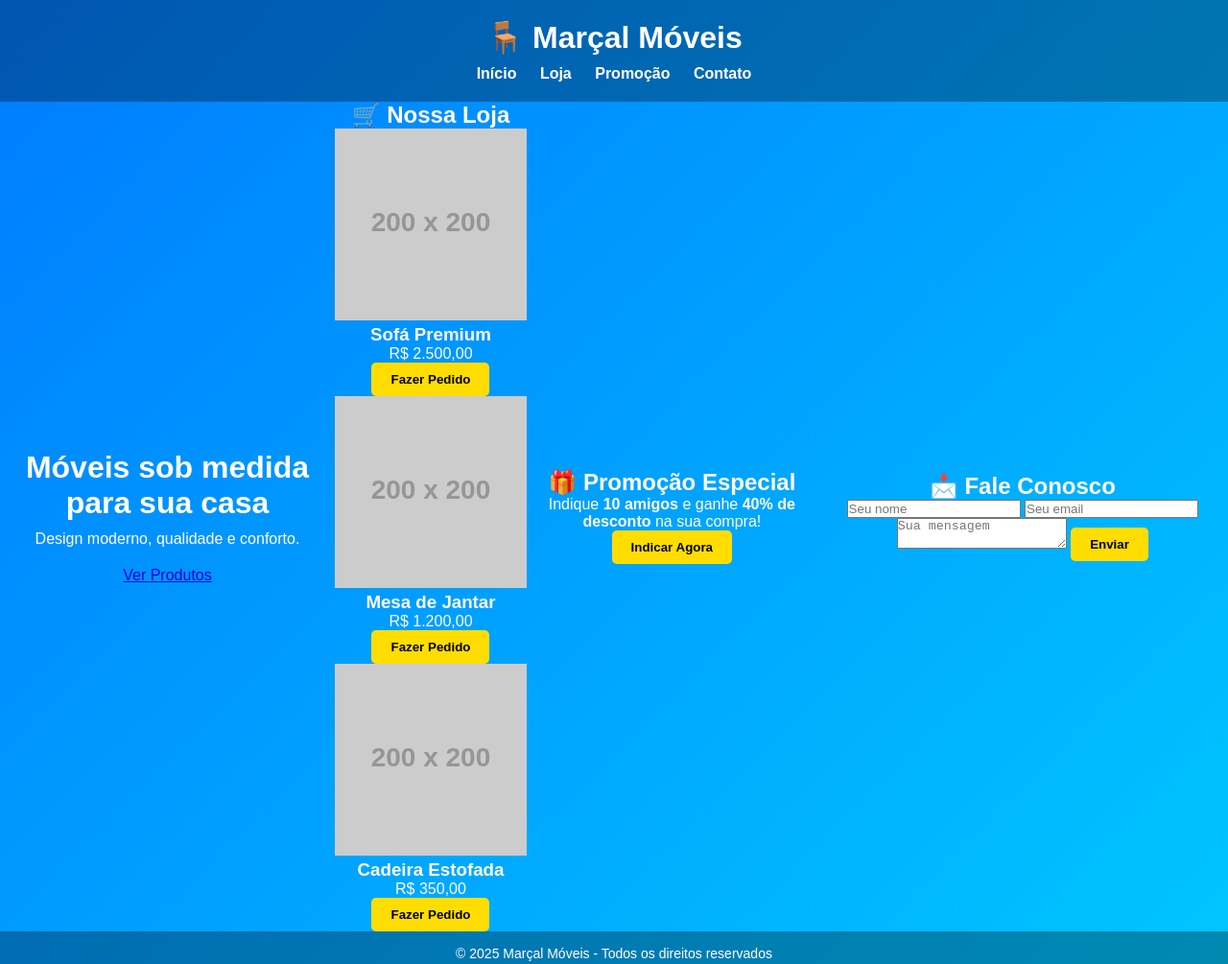
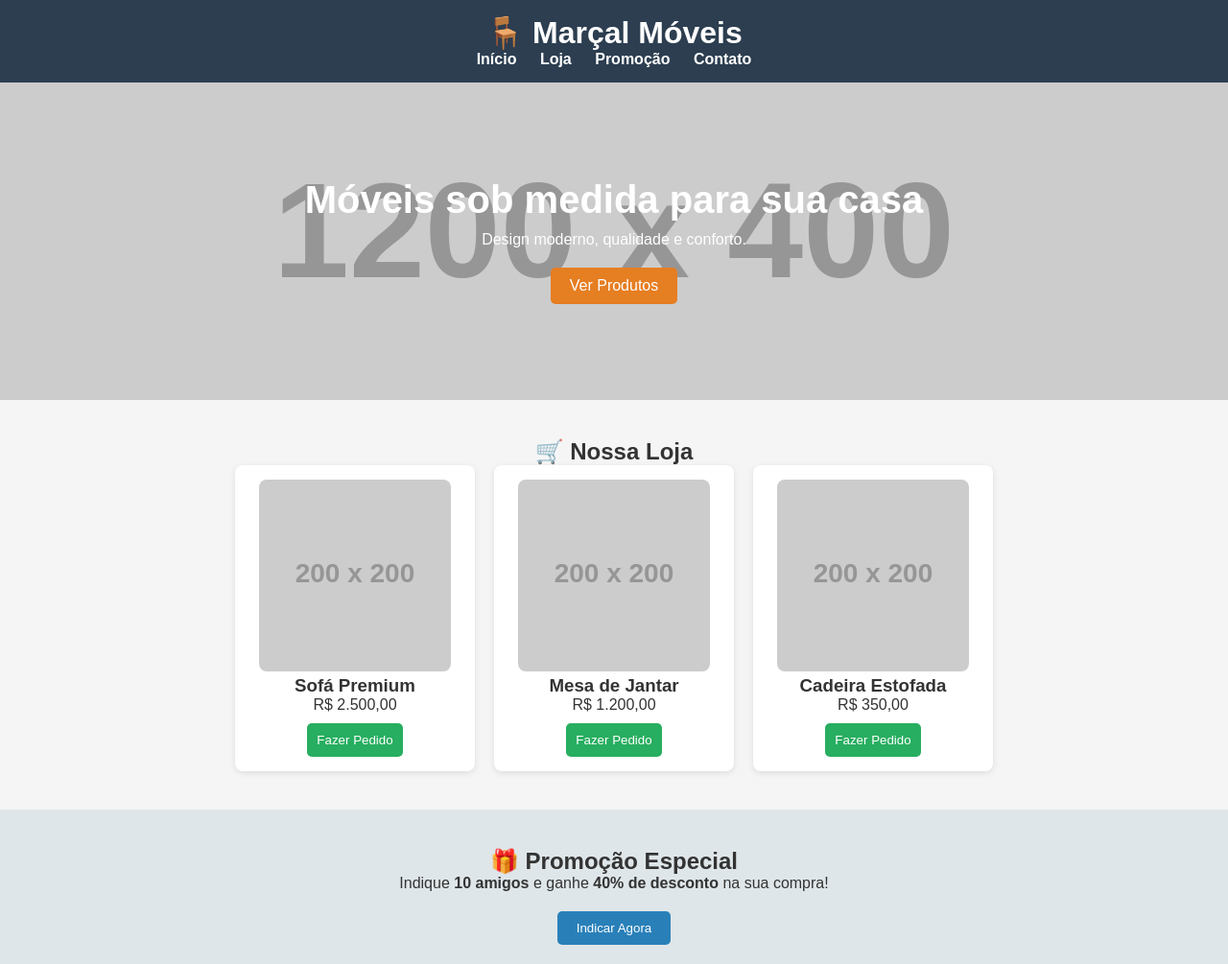
Before and after one commit to campanhasdiesel-design/meu-site1, a plain HTML site: page index.html in a window 1280 px wide. Shown: the top 1005 px of the page at 96% size. Drawn offline with Linux system fonts and the light colour scheme; placeholder pictures from the web are drawn by us; a script that the page names is missing.

Commit message:
Update style.css

```diff
--- a/style.css
+++ b/style.css
@@ -1,72 +1,137 @@
-/* Reset básico */
-* {
-  margin: 0;
-  padding: 0;
-  box-sizing: border-box;
-}
+* { margin: 0; padding: 0; box-sizing: border-box; }
 
 body {
-  font-family: Arial, Helvetica, sans-serif;
-  background: linear-gradient(135deg, #007bff, #00c6ff);
-  color: white;
-  text-align: center;
-  min-height: 100vh;
-  display: flex;
-  flex-direction: column;
+  font-family: Arial, sans-serif;
+  background: #f5f5f5;
+  color: #333;
 }
 
 header {
-  padding: 20px;
-  background: rgba(0, 0, 0, 0.3);
+  background: #2c3e50;
+  color: white;
+  padding: 15px;
+  text-align: center;
 }
 
-header h1 {
-  margin-bottom: 10px;
-}
-
-nav a {
+header nav a {
   margin: 0 10px;
   color: #fff;
   text-decoration: none;
   font-weight: bold;
 }
 
-nav a:hover {
+header nav a:hover {
   text-decoration: underline;
 }
 
-main {
-  flex: 1;
-  display: flex;
-  align-items: center;
-  justify-content: center;
+.hero {
+  background: url("https://via.placeholder.com/1200x400") center/cover no-repeat;
+  color: white;
+  text-align: center;
+  padding: 100px 20px;
 }
 
 .hero h2 {
-  font-size: 2em;
+  font-size: 2.5em;
   margin-bottom: 10px;
 }
 
-.hero p {
-  margin-bottom: 20px;
+.hero .btn {
+  display: inline-block;
+  background: #e67e22;
+  color: white;
+  padding: 10px 20px;
+  margin-top: 20px;
+  text-decoration: none;
+  border-radius: 5px;
 }
 
-button {
-  padding: 10px 20px;
+.loja {
+  padding: 40px;
+  text-align: center;
+}
+
+.produtos {
+  display: flex;
+  justify-content: center;
+  gap: 20px;
+  flex-wrap: wrap;
+}
+
+.produto {
+  background: white;
+  padding: 15px;
+  border-radius: 8px;
+  box-shadow: 0 2px 6px rgba(0,0,0,0.1);
+  width: 250px;
+}
+
+.produto img {
+  max-width: 100%;
+  border-radius: 8px;
+}
+
+.produto button {
+  background: #27ae60;
+  color: white;
+  padding: 10px;
   border: none;
-  background: #ffdd00;
-  color: #000;
-  font-weight: bold;
+  margin-top: 10px;
   cursor: pointer;
   border-radius: 5px;
 }
 
-button:hover {
-  background: #ffc400;
+.produto button:hover {
+  background: #2ecc71;
+}
+
+.promo {
+  background: #dfe6e9;
+  padding: 40px;
+  text-align: center;
+}
+
+.promo button {
+  background: #2980b9;
+  color: white;
+  padding: 10px 20px;
+  border: none;
+  margin-top: 20px;
+  cursor: pointer;
+  border-radius: 5px;
+}
+
+.contato {
+  padding: 40px;
+  text-align: center;
+}
+
+.contato form {
+  display: flex;
+  flex-direction: column;
+  gap: 10px;
+  max-width: 400px;
+  margin: auto;
+}
+
+.contato input, .contato textarea {
+  padding: 10px;
+  border: 1px solid #ccc;
+  border-radius: 5px;
+}
+
+.contato button {
+  background: #8e44ad;
+  color: white;
+  border: none;
+  padding: 10px;
+  cursor: pointer;
+  border-radius: 5px;
 }
 
 footer {
+  background: #2c3e50;
+  color: white;
+  text-align: center;
   padding: 15px;
-  background: rgba(0, 0, 0, 0.3);
-  font-size: 14px;
 }
```
